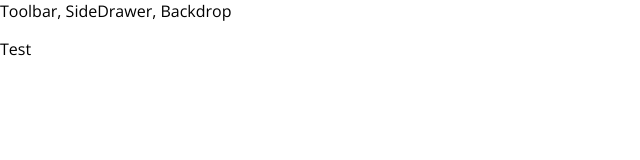
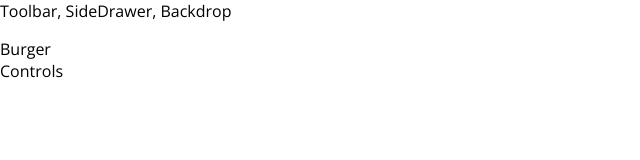
Before and after one commit to sb1989/react-burger, a React app: page / in a window 1280 px wide. Shown: the top 160 px of the page, without its empty margins (0-640 px from the left). Built offline with nearby package versions, Linux system fonts and the light colour scheme.

Commit message:
BurgerContiner layout - styling with css

```diff
--- a/src/App.js
+++ b/src/App.js
@@ -1,11 +1,12 @@
 import React, { Component } from 'react';
 import Layout from './components/Layout/Layout'
+import BurgerBuilder from './containers/BurgerBuilder/BurgerBuilder'
 class App extends Component {
   render() {
     return (
       <div>
         <Layout>
-          <p>Test</p>
+            <BurgerBuilder/>
         </Layout>
       </div>
     );
--- /dev/null
+++ b/src/components/Layout/Layout.css
@@ -0,0 +1,3 @@
+.Content {
+    margin-top: 16px;
+}
--- a/src/components/Layout/Layout.js
+++ b/src/components/Layout/Layout.js
@@ -1,5 +1,6 @@
 import React from 'react'
 import Auxiliary from '../../hoc/Auxiliary'
+import classes from './Layout.css'
 const layout = (props) =>{
     return (
         <Auxiliary>
@@ -7,7 +8,7 @@
                 Toolbar, SideDrawer, Backdrop
             </div>
 
-            <main>
+            <main className={classes.Content}>
                 {props.children}
             </main>
         </Auxiliary>
--- /dev/null
+++ b/src/containers/BurgerBuilder/BurgerBuilder.js
@@ -0,0 +1,15 @@
+import React, {Component} from 'react'
+import Auxiliary from '../../hoc/Auxiliary'
+class BurgerBuilder extends Component{
+    render(){
+        return (
+            <Auxiliary>
+                <div>Burger</div>
+                <div>Controls</div>
+            </Auxiliary>
+        )
+    }
+
+}
+
+export default BurgerBuilder
```
